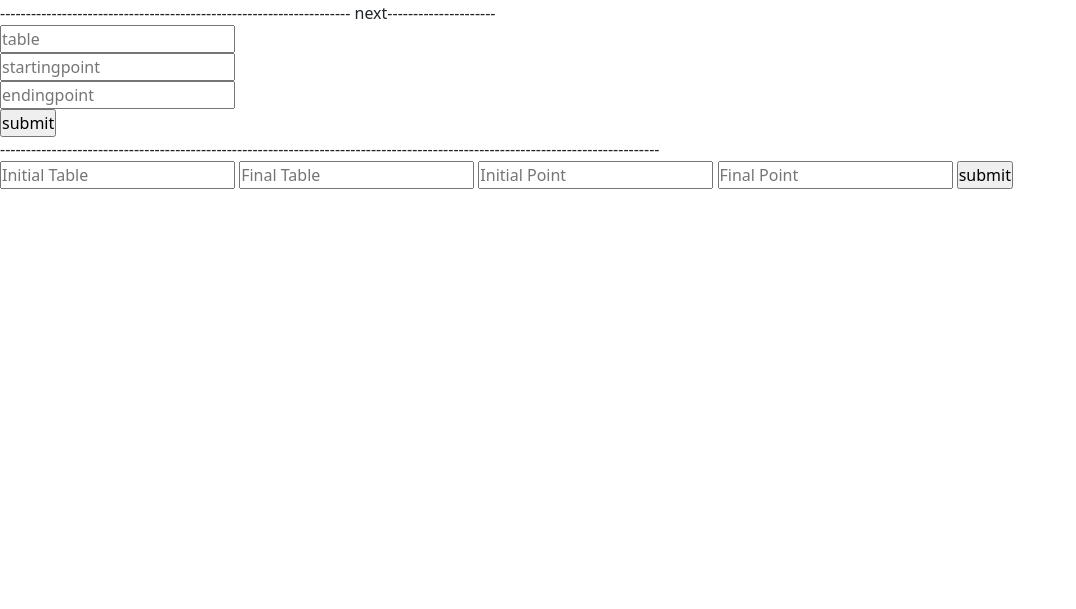
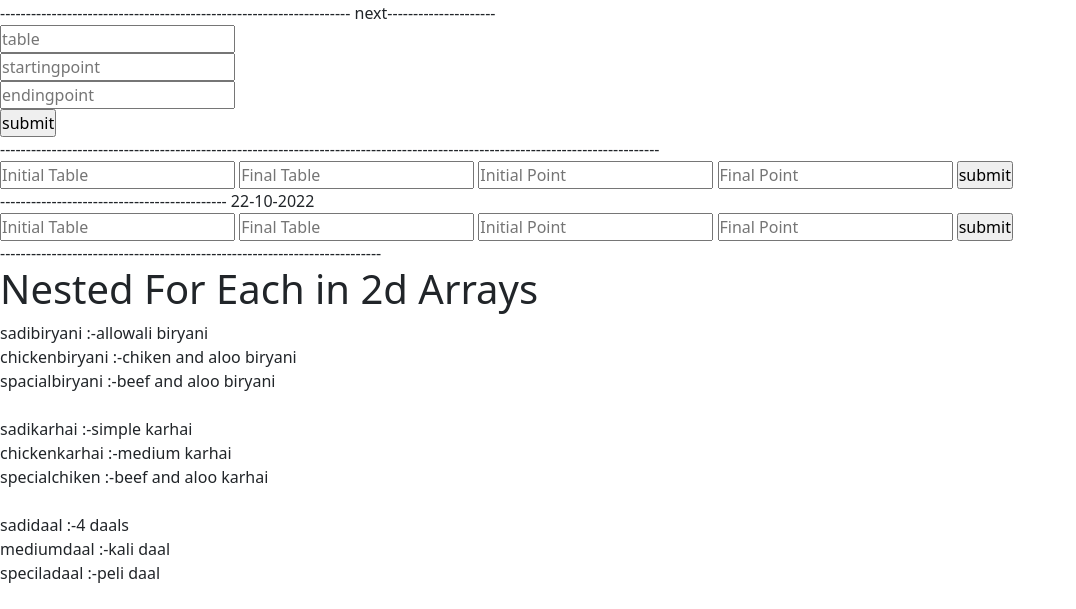
Before and after one commit to CodeWithShoaib/homework, a PHP site: page / in a window 1280 px wide. Shown: the part 591-1200 px from the top of the page, without its empty margins (0-1076 px from the left). Before the commit the page ends 780 px from the top, so only its background shows below. Run offline with PHP 8.4, Linux system fonts and the light colour scheme; some libraries are stand-ins or nearby versions.

Commit message:
Update index.php

```diff
--- a/index.php
+++ b/index.php
@@ -292,3 +292,184 @@ for ($startingpoint;  $startingpoint<= $endingpoint; $startingpoint++) {
          ?>
    </body>
 </html>
+--------------------------------------------
+22-10-2022
+<!DOCTYPE html>
+<html lang="en">
+   <head>
+      <meta charset="UTF-8">
+      <meta http-equiv="X-UA-Compatible" content="IE=edge">
+      <meta name="viewport" content="width=device-width, initial-scale=1.0">
+      <title>Table Logic</title>
+      <style>
+         th, td {
+         border: 1px solid black;
+         }
+         table{
+            background-color: red;
+            color: white;
+         }
+         span{
+            display: flex;
+            flex-direction: column;
+            justify-content: center;
+            align-items: center;
+         }
+      </style>
+   </head>
+   <body>
+      <form action="" method="get">
+         <input type="text" name="IT" placeholder="Initial Table" class="initialtable">
+         <input type="text" name="FT" placeholder="Final Table" class="finaltable">
+         <input type="text" name="IP" placeholder="Initial Point" class="initialpoint">
+         <input type="text" name="FP" placeholder="Final Point" class="finalpoint">
+         <input type="submit" value="submit" id="btn">
+      </form>
+
+      <span>
+      <?php
+         if(  isset($_GET['IT'])  && isset($_GET['FT'])   && isset($_GET['IP'])   && isset($_GET['FP'])){
+             $IT=$_GET['IT'];
+             $FT=$_GET['FT'];
+
+
+             //  when innitial table is less than final table
+
+         if($IT<=$FT){
+             for ($IT; $IT<=$FT; $IT++){
+                 $IP=$_GET['IP'];
+                 $FP=$_GET['FP'];
+                 if($IP<=$FP){
+                     echo '<table>';
+                     echo '<h3>'.'Table OF '.$IT.'</h3>';
+                     for ($IP; $IP<=$FP; $IP++){
+
+                     echo '<tr>';
+                     echo '<td>'.$IT.'</td>'.'<td>'.'x'.'</td>'.'<td>'.$IP.'</td>'.'<td>'.'='.'</td>'.'<td>'.$IP*$IT.'</td>';
+                     echo '</tr>';
+
+                    }
+                    echo "<br>";
+
+
+
+
+
+             }elseif($IP>=$FP){
+                echo '<table>';
+                echo '<h3>'.'Table OF '.$IT.'</h3>';
+                for ($IP; $IP>=$FP; $IP--){
+
+                    echo '<tr>';
+                    echo '<td>'.$IT.'</td>'.'<td>'.'x'.'</td>'.'<td>'.$IP.'</td>'.'<td>'.'='.'</td>'.'<td>'.$IP*$IT.'</td>';
+                    echo '</tr>';
+
+
+             }
+             echo '</table>';
+
+             echo "<br>";
+
+
+         }
+
+         }
+
+         //  when innitial table is grreater than final table
+         }
+         elseif  ($IT>=$FT){
+            // echo "hello";
+
+
+            for ($IT; $IT>=$FT; $IT--){
+
+                $IP=$_GET['IP'];
+                $FP=$_GET['FP'];
+                if($IP<=$FP){
+                    echo '<table>';
+                    echo '<h3>'.'Table OF '.$IT.'</h3>';
+                    for ($IP; $IP<=$FP; $IP++){
+                    echo '<tr>';
+                    echo '<td>'.$IT.'</td>'.'<td>'.'x'.'</td>'.'<td>'.$IP.'</td>'.'<td>'.'='.'</td>'.'<td>'.$IP*$IT.'</td>';
+                    echo '</tr>';
+
+
+                }
+
+                echo '</table>';
+
+
+
+                echo "<br>";
+                // when initial point is greater than final point
+            }elseif ($IP>=$FP){
+                echo '<table>';
+                echo '<h3>'.'Table OF '.$IT.'</h3>';
+                for ($IP; $IP>=$FP; $IP--){
+                    echo '<tr>';
+                    echo '<td>'.$IT.'</td>'.'<td>'.'x'.'</td>'.'<td>'.$IP.'</td>'.'<td>'.'='.'</td>'.'<td>'.$IP*$IT.'</td>';
+                    echo '</tr>';
+
+            }
+            echo '</table>';
+            echo "<br>";
+         }
+
+         }
+         }
+         }
+         ?>
+         </span>
+      <script src="https://code.jquery.com/jquery-3.6.1.min.js"></script>
+      <script>
+         $(document).ready(function(){
+         $('#btn').click(function () {
+         $initialtable=$('.initialtable').val();
+         $finaltable=$('.finaltable').val();
+         $initialpoint=$('.initialpoint').val();
+         $finalpoint=$('.finalpoint').val();
+         alert("Your Table start from "+$initialtable);
+         alert("Your Table end at "+$finaltable);
+         alert('The Table starting point is '+$initialpoint);
+         alert('The Table ending point is '+$finalpoint);
+
+           })
+
+
+         })
+
+      </script>
+   </body>
+</html>
+
+
+--------------------------------------------------------------------------
+<!DOCTYPE html>
+<html lang="en">
+<head>
+    <meta charset="UTF-8">
+    <meta http-equiv="X-UA-Compatible" content="IE=edge">
+    <meta name="viewport" content="width=device-width, initial-scale=1.0">
+    <title>Document</title>
+</head>
+<body>
+        <?php
+        echo '<h1>Nested For Each in 2d Arrays</h1>';
+        $list=[
+            "biryani"=>array("sadibiryani"=>"allowali biryani","chickenbiryani"=>"chiken and aloo biryani","spacialbiryani"=>"beef and aloo biryani"),
+            "karhai"=>array("sadikarhai"=>"simple karhai","chickenkarhai"=>"medium karhai","specialchiken"=>"beef and aloo karhai"),
+            "daal"=>array("sadidaal"=>"4 daals","mediumdaal"=>"kali daal","speciladaal"=>"peli daal")
+        ];
+        foreach($list as $key=>$data){
+            foreach($data as $key=>$detail){
+                echo $key.'  :-'.$detail;
+                echo "<br>";
+            }
+            echo "<br>";
+
+        }
+
+        ?>
+
+</body>
+</html>
```
